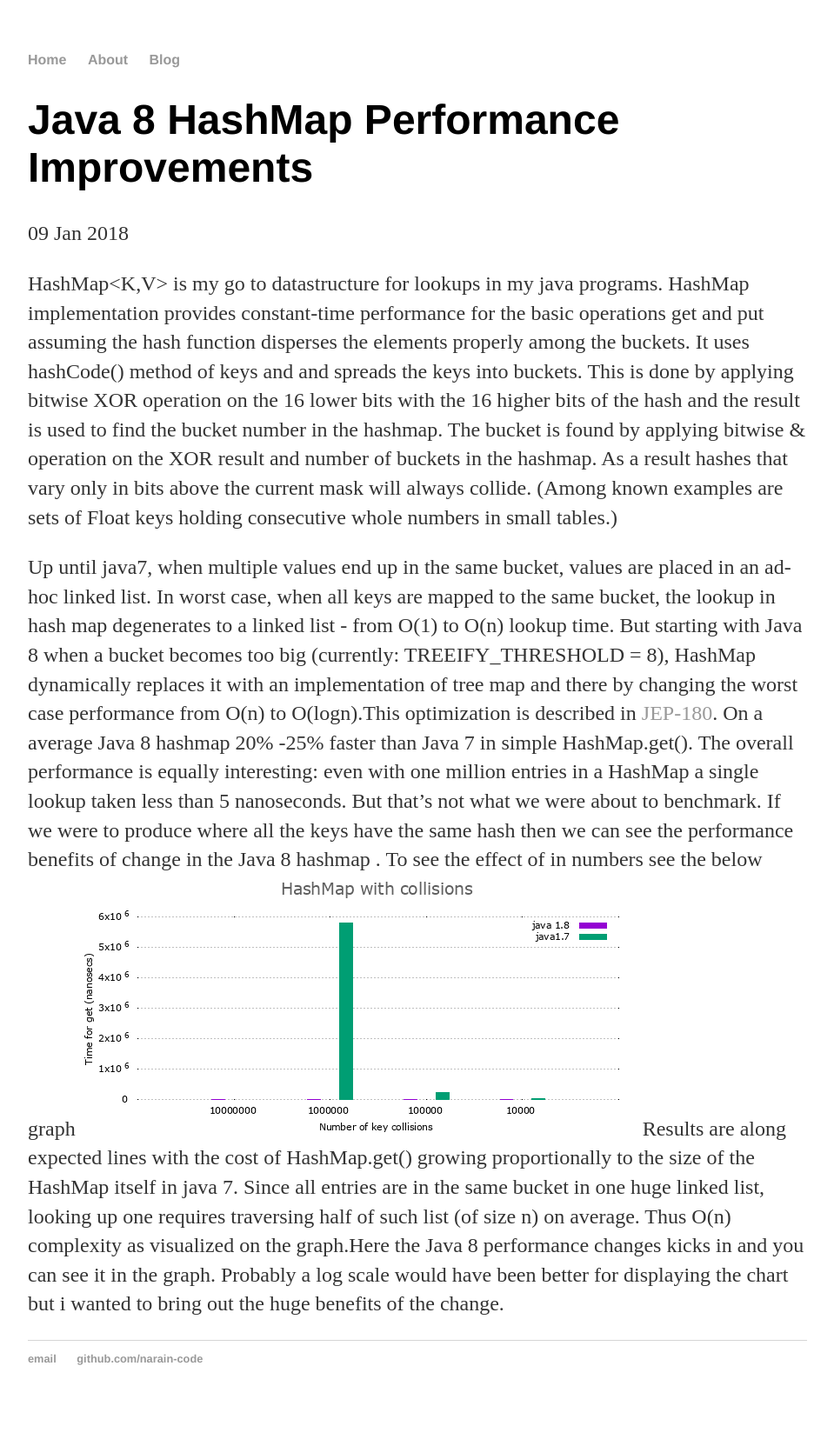
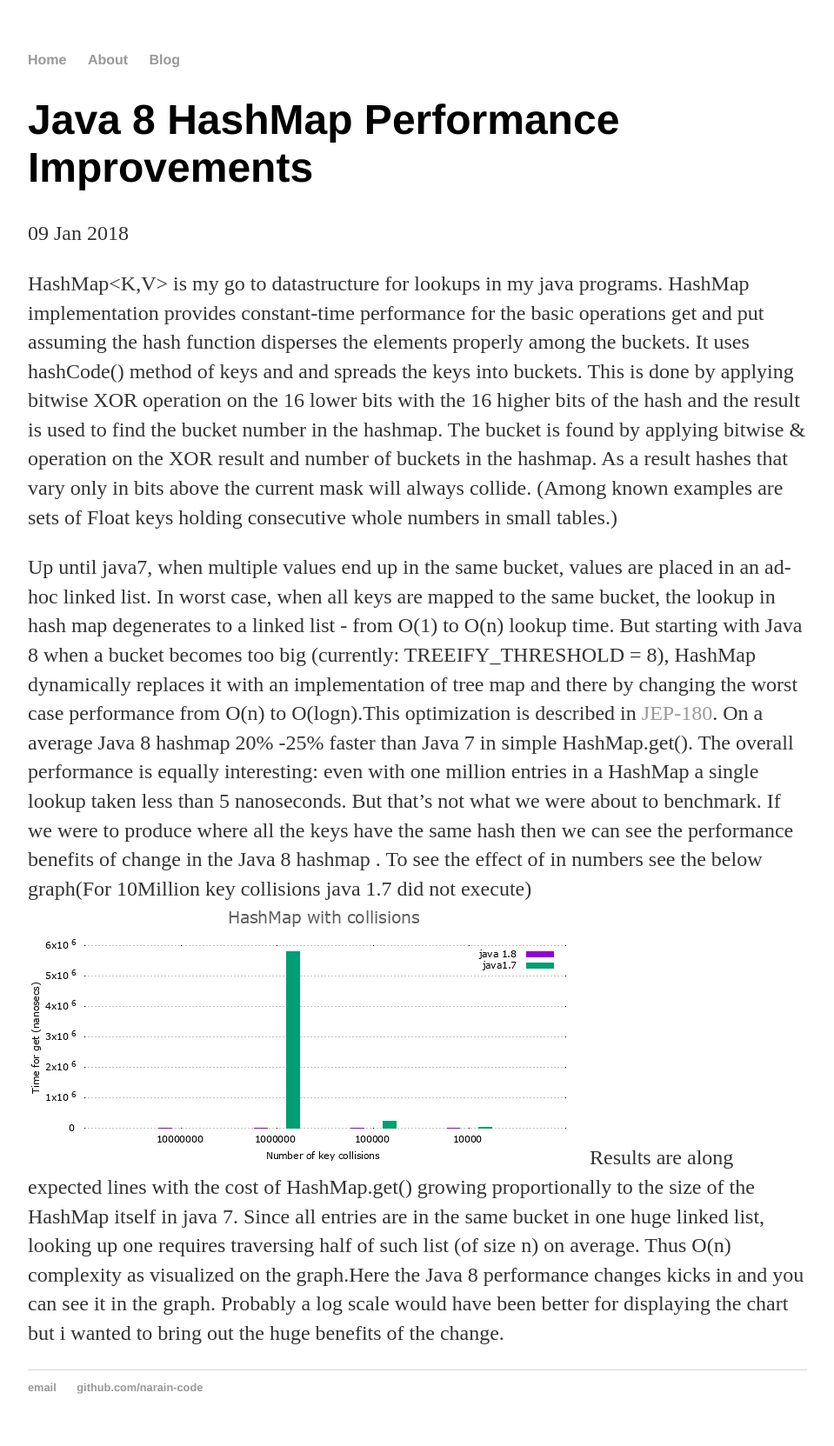
Before and after one commit to narain-code/narain-code.github.io, a Jekyll site: the page built from _posts/2018-01-09-java8-hashmap.md, in a window 1280 px wide. Shown: the whole page at 87% size, without its empty margins (160-1119 px from the left). Built offline with Jekyll 4.4.1, drawn with Linux system fonts in a browser that asks for light colours; before the commit the page ends 1630 px from its top, so only the background shows below that.

Commit message:
Update 2018-01-09-java8-hashmap.md

```diff
--- a/_posts/2018-01-09-java8-hashmap.md
+++ b/_posts/2018-01-09-java8-hashmap.md
@@ -8,6 +8,6 @@
 
 Up until java7, when multiple values end up in the same bucket, values are placed in an ad-hoc linked list. In worst case, when all keys are mapped to the same bucket, the lookup in hash map degenerates to a linked list - from O(1) to O(n) lookup time. But starting with Java 8 when a bucket becomes too big (currently: TREEIFY_THRESHOLD = 8), HashMap dynamically replaces it with an implementation of tree map and there by changing the worst case performance from O(n) to O(logn).This optimization is described in [JEP-180](http://openjdk.java.net/jeps/180).
  On a average Java 8 hashmap 20% -25% faster than Java 7 in simple HashMap.get(). The overall performance is equally interesting: even with one million entries in a HashMap a single lookup taken less than 5 nanoseconds. But that's not what we were about to benchmark. If we were to produce where all the keys have the same hash then we can see the performance benefits of change in the Java 8 hashmap .
- To see the effect of in numbers see the below graph
+ To see the effect of in numbers see the below graph(For 10Million key collisions java 1.7 did not execute)
  ![JavaHashMapPerformance-WithCollisions](/images/javahashmap-withcollisions.png){:class="img-responsive"}
  Results are along expected lines with the cost of HashMap.get() growing proportionally to the size of the HashMap itself in java 7. Since all entries are in the same bucket in one huge linked list, looking up one requires traversing half of such list (of size n) on average. Thus O(n) complexity as visualized on the graph.Here the Java 8 performance changes kicks in and you can see it in the graph. Probably a log scale would have been better for displaying the chart but i wanted to bring out the huge benefits of the change.
```
